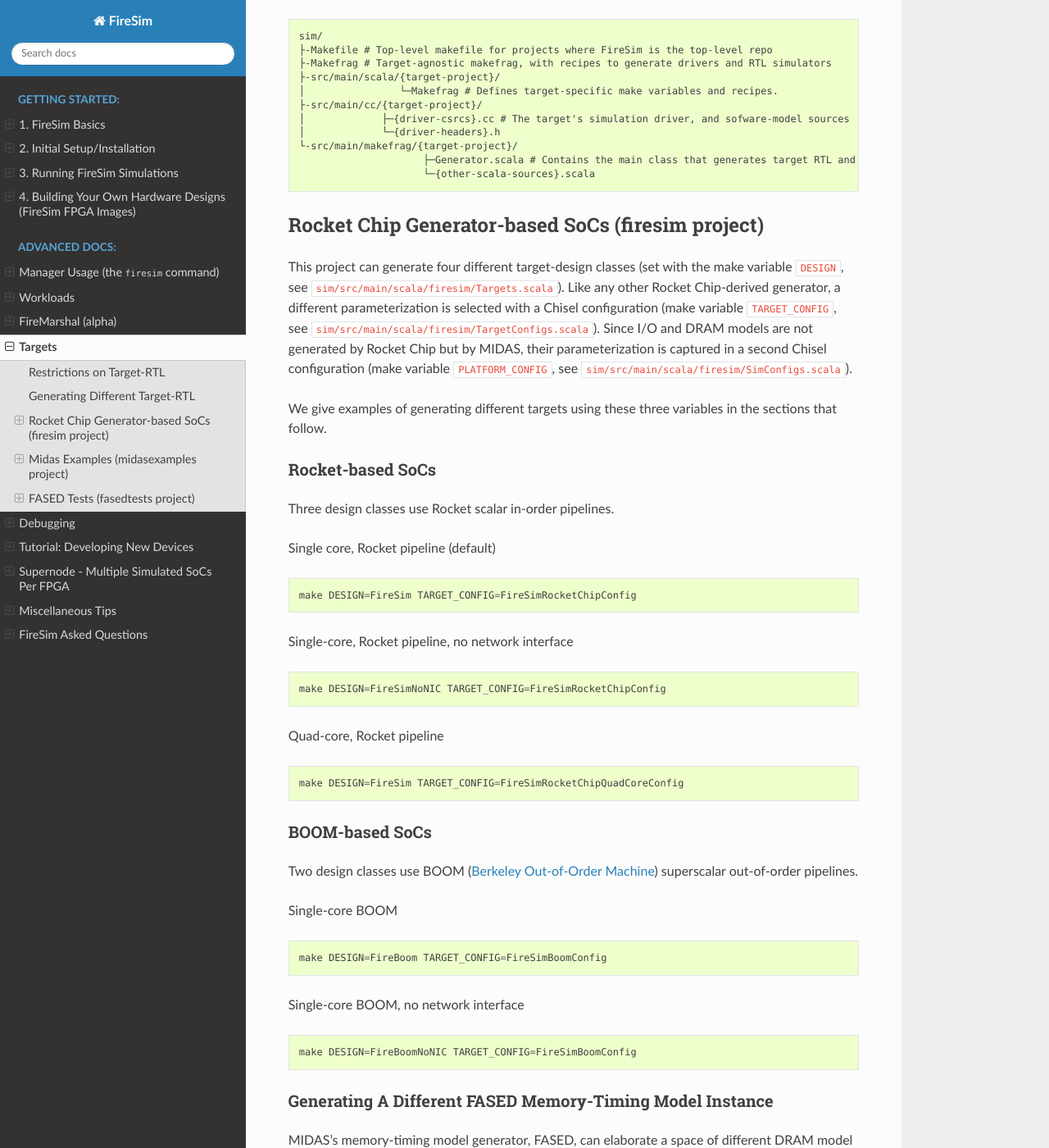
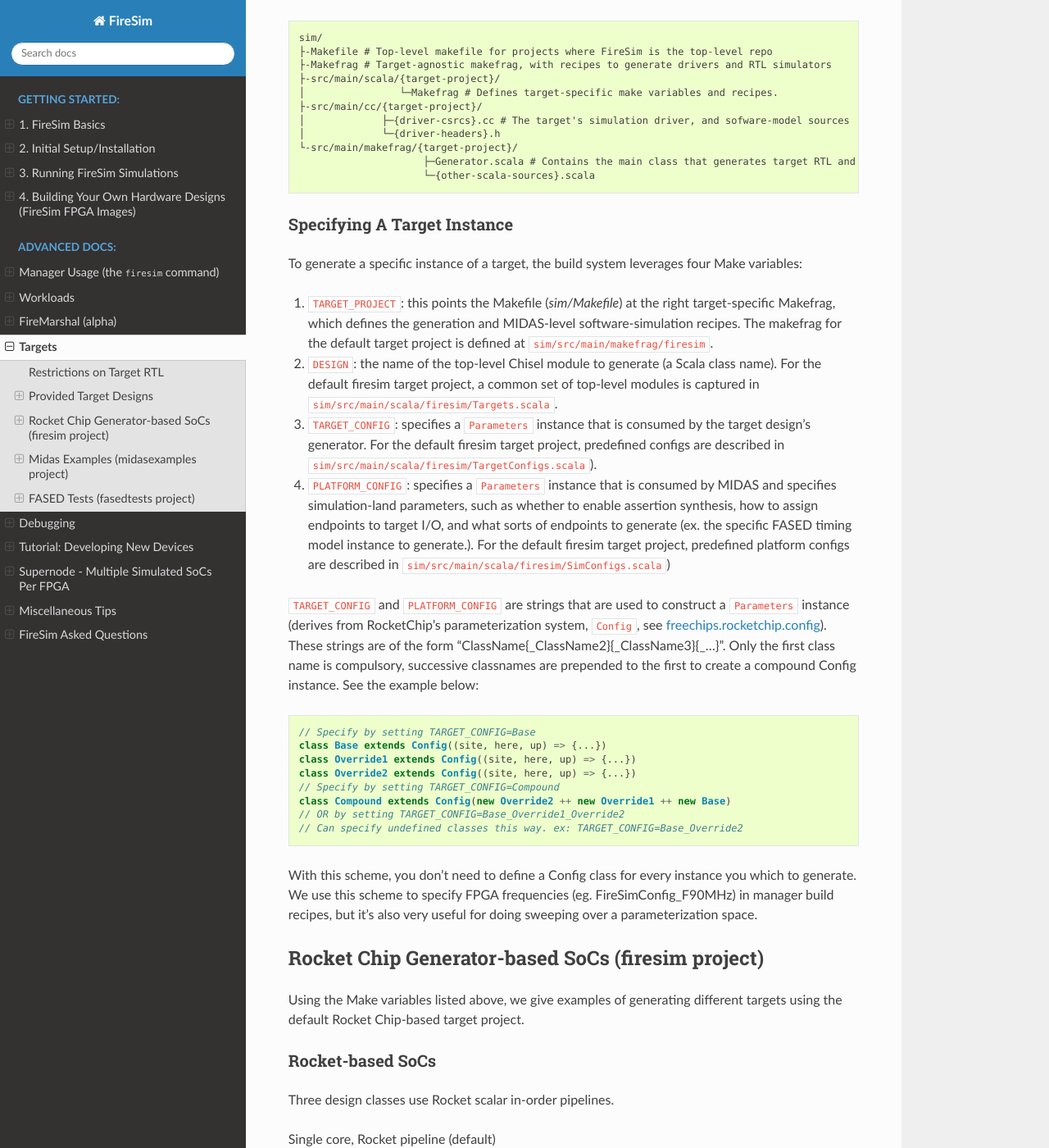
Before and after one commit to firesim/firesim, a Sphinx documentation site: the page built from docs/Advanced-Usage/Generating-Different-Targets.rst, in a window 1280 px wide and 1400 px high, scrolled down 946 px. Shown: the whole window at 82% size. Built offline with Sphinx 7.4.7 and the Read the Docs theme 2.0.0, drawn with Linux system fonts in a browser that asks for light colours; some of the changed text lies outside the part shown.

Commit message:
Update generating different targets docs

```diff
--- a/docs/Advanced-Usage/Generating-Different-Targets.rst
+++ b/docs/Advanced-Usage/Generating-Different-Targets.rst
@@ -8,7 +8,7 @@
 
 .. _rtl-restrictions:
 
-Restrictions on Target-RTL
+Restrictions on Target RTL
 --------------------------
 
 Current limitations in MIDAS place the following restrictions on the (FIR)RTL that can be
@@ -23,15 +23,17 @@
 
 .. _generating-different-targets:
 
-Generating Different Target-RTL
----------------------------------
+Provided Target Designs
+-----------------------
+
+-----------------------------
+Target Generator Organization
+-----------------------------
 
 FireSim provides multiple `projects`, each for a different type of target. Each
 project has it's own chisel generator that invokes MIDAS, its own driver
 sources, and a makefrag that plugs into the Make-based build system that
-resides in ``sim/``.
-
-These projects are:
+resides in ``sim/``.  These projects are:
 
 1. **firesim** (Default): rocket chip-based targets. These include targets with
    either BOOM or rocket pipelines, and should be your starting point if you're
@@ -58,20 +60,61 @@
                          ├─Generator.scala # Contains the main class that generates target RTL and calls MIDAS
                          └─{other-scala-sources}.scala
 
+----------------------------
+Specifying A Target Instance
+----------------------------
+
+To generate a specific instance of a target, the build system leverages four Make variables:
+
+1. ``TARGET_PROJECT``: this points the Makefile (`sim/Makefile`) at the right
+   target-specific Makefrag, which defines the generation and MIDAS-level
+   software-simulation recipes.  The makefrag for the default target project is
+   defined at ``sim/src/main/makefrag/firesim``.
+
+2. ``DESIGN``: the name of the top-level Chisel module to generate (a Scala class name). For the default firesim target project,
+   a common set of top-level modules is captured in ``sim/src/main/scala/firesim/Targets.scala``.
+
+3. ``TARGET_CONFIG``: specifies a ``Parameters`` instance that is consumed by the target design's
+   generator. For the default firesim target project, predefined configs are described in
+   ``sim/src/main/scala/firesim/TargetConfigs.scala``).
+
+4. ``PLATFORM_CONFIG``: specifies a ``Parameters`` instance that is consumed by MIDAS and specifies simulation-land
+   parameters, such as whether to enable assertion synthesis, how to assign
+   endpoints to target I/O, and what sorts of endpoints to generate (ex. the
+   specific FASED timing model instance to generate.).
+   For the default firesim target project, predefined platform configs are described in
+   ``sim/src/main/scala/firesim/SimConfigs.scala``)
+
+``TARGET_CONFIG`` and ``PLATFORM_CONFIG`` are strings that are used to construct a
+``Parameters`` instance (derives from RocketChip's parameterization system, ``Config``, see
+`freechips.rocketchip.config
+<https://github.com/freechipsproject/rocket-chip/blob/master/src/main/scala/config/Config.scala>`_). These strings are of the form
+"ClassName{_ClassName2}{_ClassName3}{_...}". Only the first class name is
+compulsory, successive classnames are prepended to the first to create a
+compound Config instance. See the example below:
+
+.. code-block:: scala
+
+    // Specify by setting TARGET_CONFIG=Base
+    class Base extends Config((site, here, up) => {...})
+    class Override1 extends Config((site, here, up) => {...})
+    class Override2 extends Config((site, here, up) => {...})
+    // Specify by setting TARGET_CONFIG=Compound
+    class Compound extends Config(new Override2 ++ new Override1 ++ new Base)
+    // OR by setting TARGET_CONFIG=Base_Override1_Override2
+    // Can specify undefined classes this way. ex: TARGET_CONFIG=Base_Override2
+
+With this scheme, you don't need to define a Config class for every instance you
+which to generate. We use this scheme to specify FPGA frequencies (eg.
+FireSimConfig_F90MHz) in manager build recipes, but it's also very useful for doing
+sweeping over a parameterization space.
+
+
 Rocket Chip Generator-based SoCs (firesim project)
 --------------------------------------------------
-This project can generate four different target-design
-classes (set with the make variable ``DESIGN``, see
-``sim/src/main/scala/firesim/Targets.scala``). Like any other Rocket Chip-derived
-generator, a different parameterization is selected with a Chisel configuration
-(make variable ``TARGET_CONFIG``, see
-``sim/src/main/scala/firesim/TargetConfigs.scala``). Since I/O and DRAM models are not
-generated by Rocket Chip but by MIDAS, their parameterization is
-captured in a second Chisel configuration (make
-variable ``PLATFORM_CONFIG``, see ``sim/src/main/scala/firesim/SimConfigs.scala``).
 
-We give examples of generating different targets using these three
-variables in the sections that follow.
+Using the Make variables listed above, we give examples of generating different targets using
+the default Rocket Chip-based target project.
 
 -----------------
 Rocket-based SoCs
```
